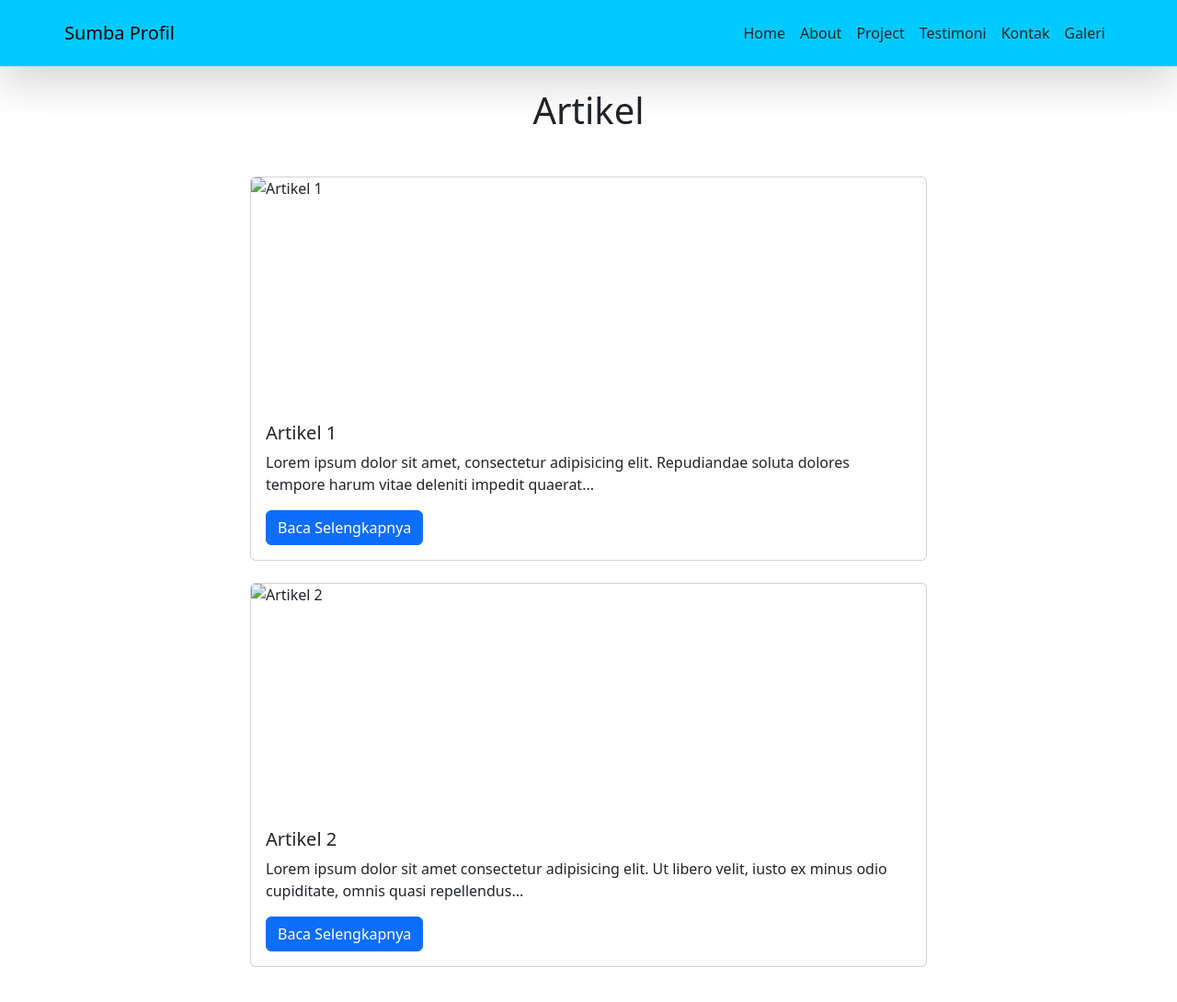
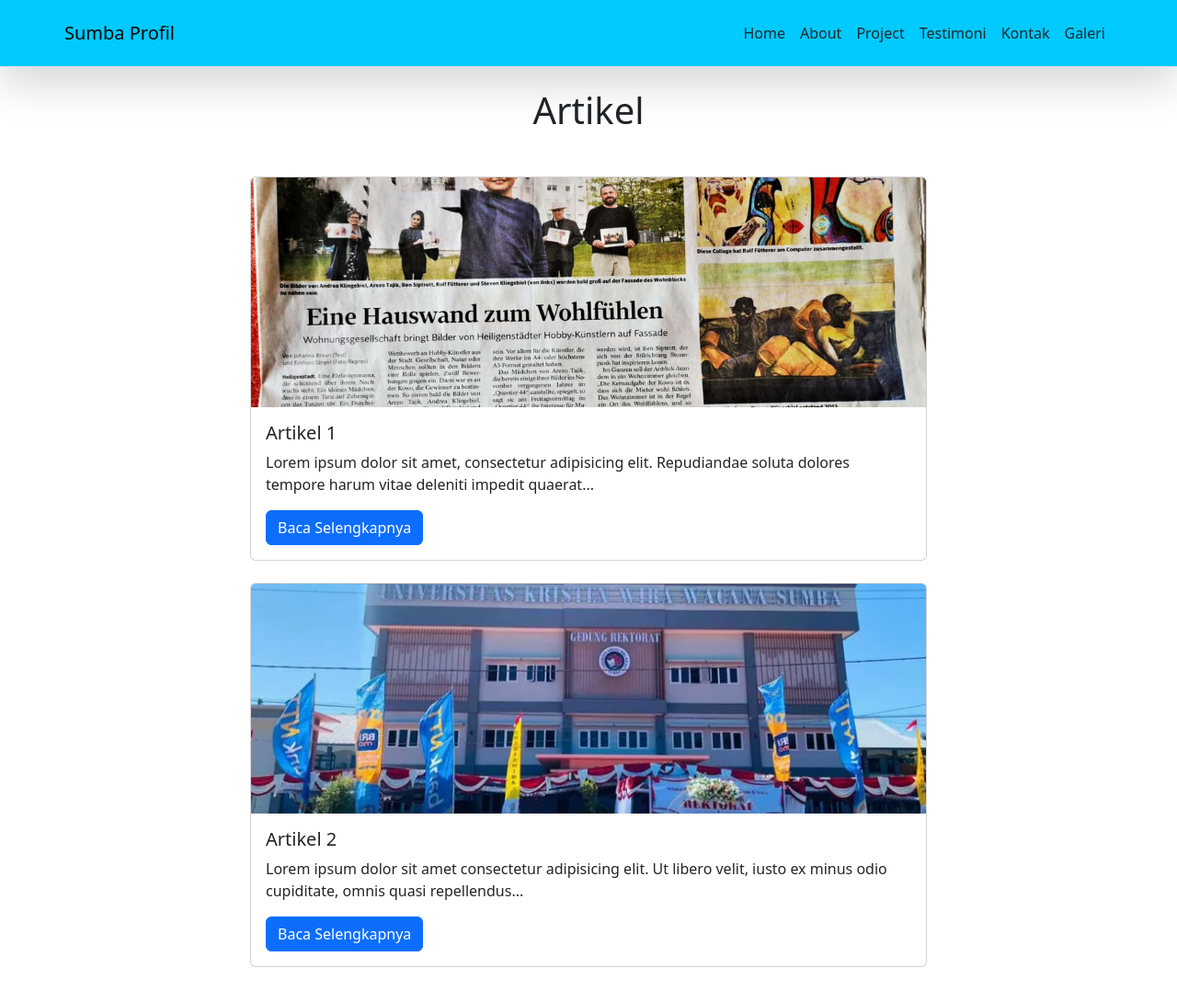
Before and after one commit to dhinoamen/websiteUas, a plain HTML site: page project.html in a window 1280 px wide. Shown: the whole page at 92% size. Drawn offline with nearby package versions, Linux system fonts and the light colour scheme.

Commit message:
Update project.html

```diff
--- a/project.html
+++ b/project.html
@@ -45,7 +45,7 @@
           <!-- Artikel 1 -->
           <div class="col-md-8 mb-4" data-aos="fade-up" data-aos-delay="100">
             <div class="card">
-              <img src="aset foto/artikel.jpg" class="card-img-top" style="height: 250px; object-fit: cover;" alt="Artikel 1">
+              <img src="artikel.jpg" class="card-img-top" style="height: 250px; object-fit: cover;" alt="Artikel 1">
               <div class="card-body">
                 <h5 class="card-title">Artikel 1</h5>
                 <p class="card-text">Lorem ipsum dolor sit amet, consectetur adipisicing elit. Repudiandae soluta dolores tempore harum vitae deleniti impedit quaerat...</p>
@@ -57,7 +57,7 @@
           <!-- Artikel 2 -->
           <div class="col-md-8 mb-4" data-aos="fade-up" data-aos-delay="200">
             <div class="card">
-              <img src="aset foto/WhatsApp-Image-2024-08-10-at-094233-1185358554.webp" class="card-img-top" style="height: 250px; object-fit: cover;" alt="Artikel 2">
+              <img src="WhatsApp-Image-2024-08-10-at-094233-1185358554.webp" class="card-img-top" style="height: 250px; object-fit: cover;" alt="Artikel 2">
               <div class="card-body">
                 <h5 class="card-title">Artikel 2</h5>
                 <p class="card-text">Lorem ipsum dolor sit amet consectetur adipisicing elit. Ut libero velit, iusto ex minus odio cupiditate, omnis quasi repellendus...</p>
```
